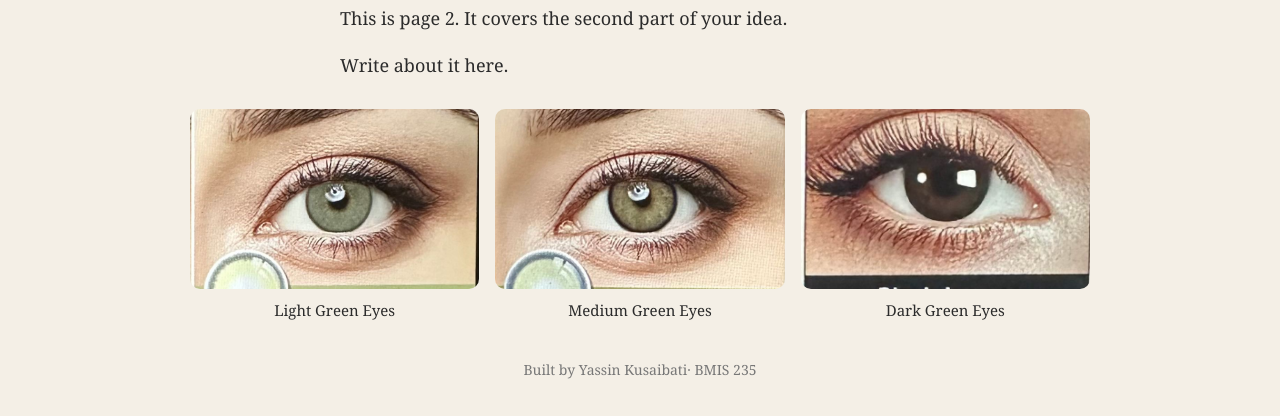
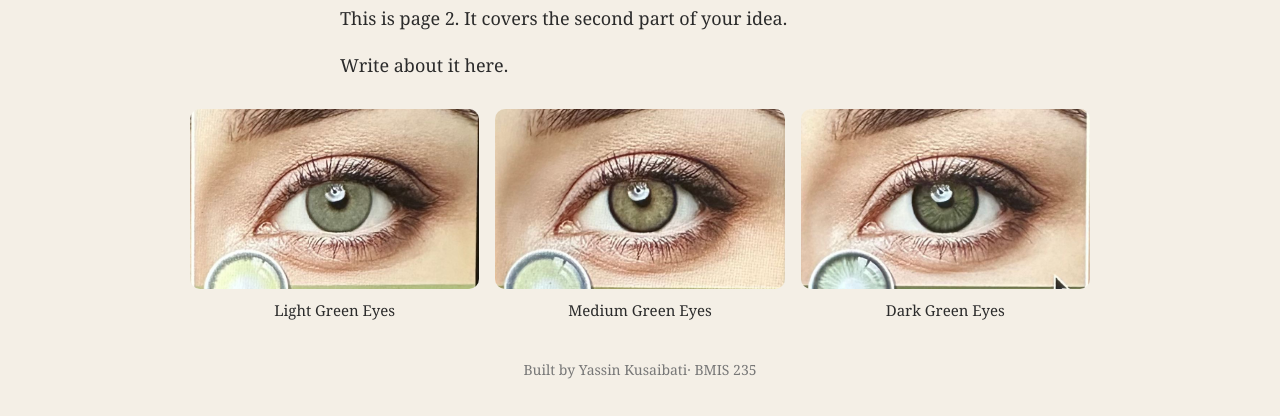
Before and after one commit to kusaibatiyassin1-oss/bmis235-html-4, a plain HTML site: page Green.html in a window 1280 px wide. Shown: the part 190-606 px from the top of the page. Drawn offline with Linux system fonts and the light colour scheme.

Commit message:
Update Green.html

```diff
--- a/Green.html
+++ b/Green.html
@@ -45,7 +45,7 @@
         <figcaption>Medium Green Eyes</figcaption>
     </figure>
     <figure>
-        <img src="img/Untitled%20design-3.jpg" alt="Describe photo 3">
+        <img src="img/Untitled%20design-6.jpg" alt="Describe photo 3">
         <figcaption> Dark Green Eyes</figcaption>
     </figure>
 </div>
```
